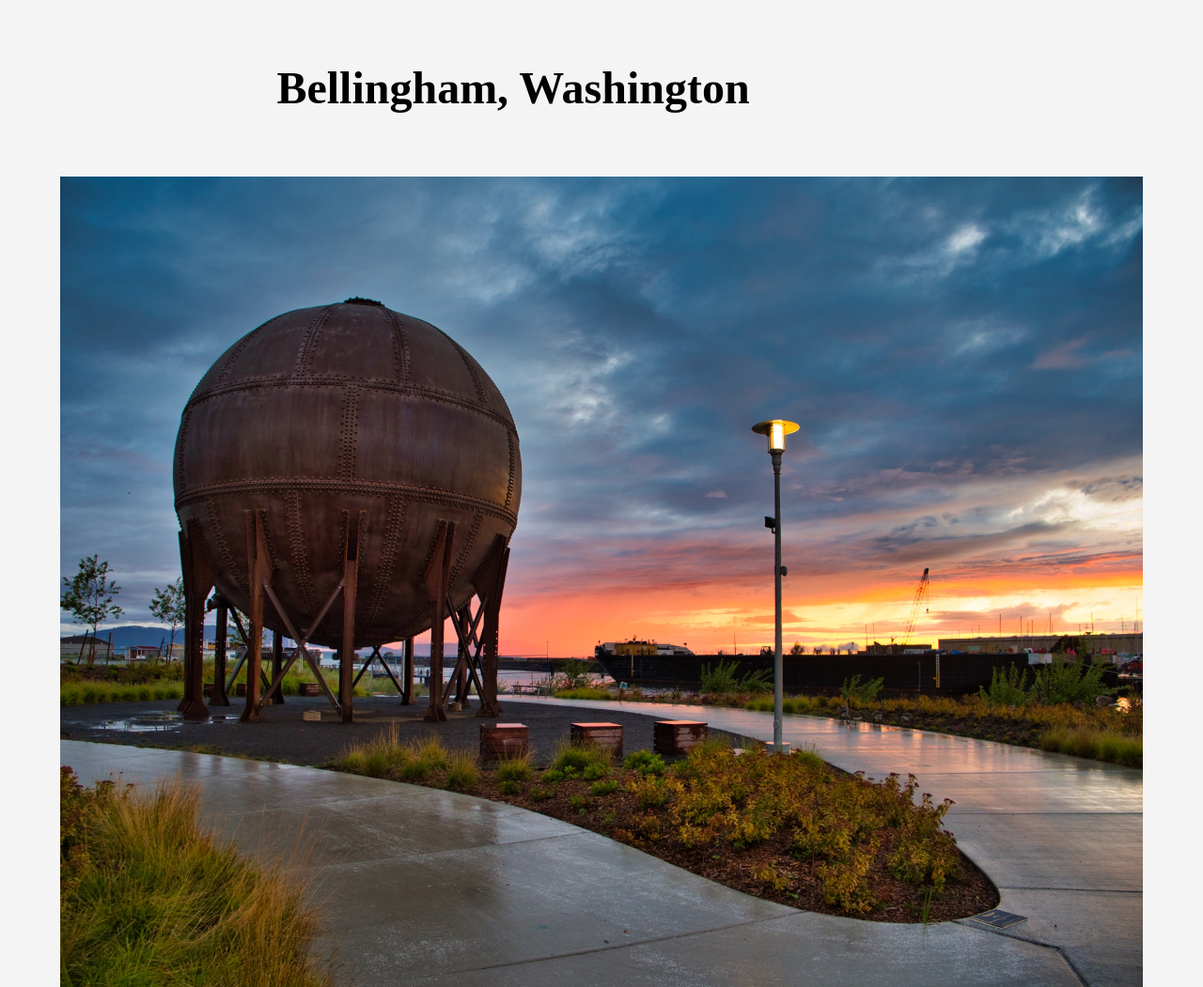
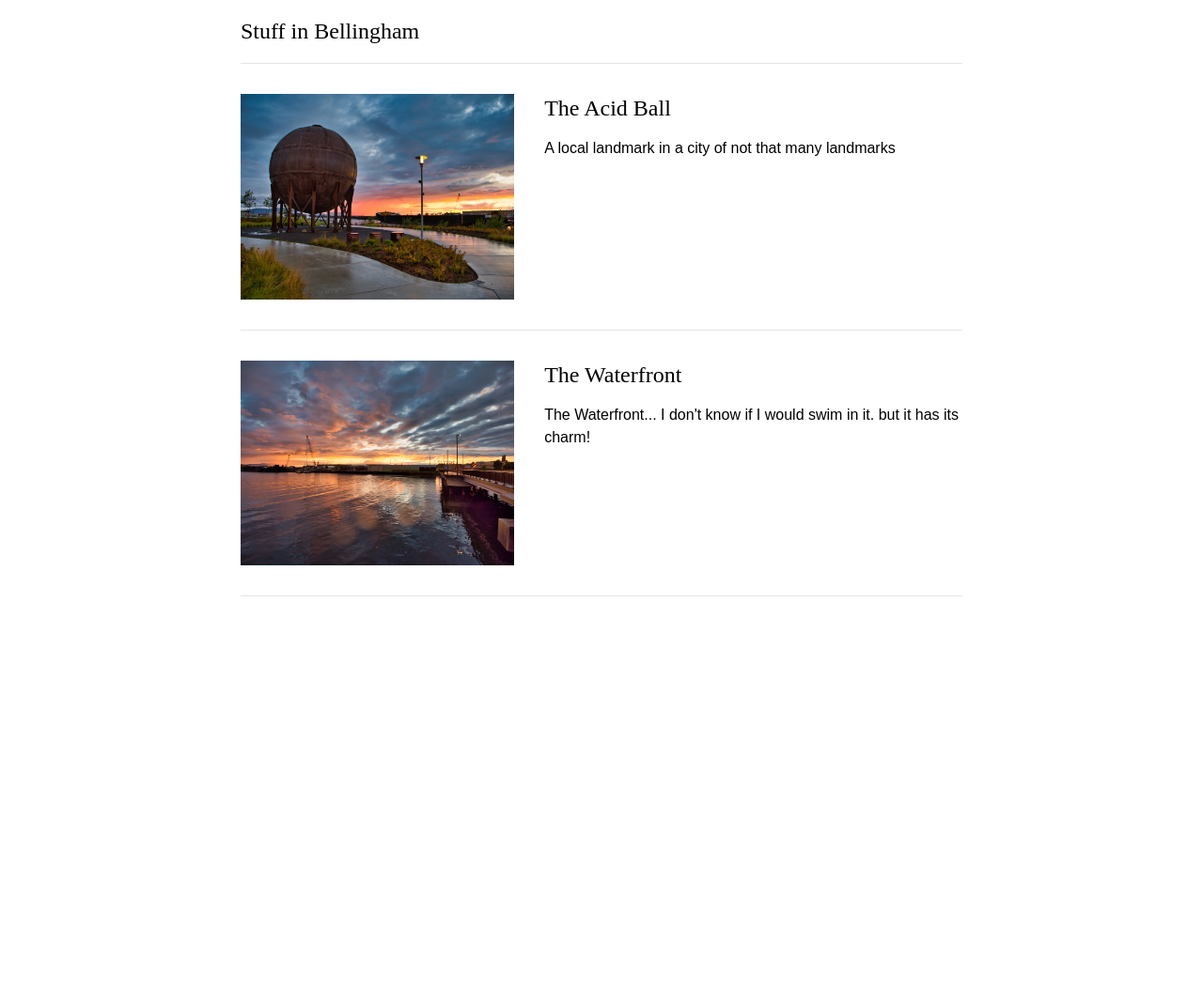
Before and after one commit to airbr/onefile, a plain HTML site: page index.html in a window 1280 px wide. Shown: the top 1051 px of the page at 94% size. After the commit the page ends 800 px from the top, so only its background shows below. Drawn offline with nearby package versions, Linux system fonts and the light colour scheme.

Commit message:
Ch-changes

```diff
--- a/index.html
+++ b/index.html
@@ -4,14 +4,40 @@
   <meta name="viewport" content="width=device-width, initial-scale=1">
   <link rel="stylesheet" href="https://unpkg.com/tachyons/css/tachyons.min.css">
     <body>
-      <main class="cf pa3 pa4-m pa5-l mw9 center bg-near-white">
-        <div class="fr w-100 w-80-l">
-          <h1 class="f2 f1-l lh-title mt0 mb4 mb5-ns">
-            Bellingham, Washington<br class="dn db-ns">
-          </h1>
-        </div>
-        <img src="junk/P1000882.jpeg" class="db" alt="Bellingham"/>
-        <img src="junk/P1000801.jpeg" class="db" alt="Bellingham"/>
-      </main>
+      <section class="mw7 center avenir">
+        <h2 class="baskerville fw3 ph3 ph0-l">Stuff in Bellingham</h2>
+        <article class="bt bb b--black-10">
+          <a class="db pv4 ph3 ph0-l no-underline black dim" href="#0">
+            <div class="flex flex-column flex-row-ns">
+              <div class="pr3-ns mb4 mb0-ns w-100 w-40-ns">
+                <img src="junk/P1000882.jpeg" class="db" alt="Photo of the Acid Ball.">
+              </div>
+              <div class="w-100 w-60-ns pl3-ns">
+                <h1 class="f3 fw1 baskerville mt0 lh-title">The Acid Ball</h1>
+                <p class="f6 f5-l lh-copy">
+                  A local landmark in a city of not that many landmarks
+                </p>
+                <!-- <p class="f6 lh-copy mv0">Photo by N Carnes</p> -->
+              </div>
+            </div>
+          </a>
+        </article>
+        <article class="bb b--black-10">
+          <a class="db pv4 ph3 ph0-l no-underline black dim" href="#0">
+            <div class="flex flex-column flex-row-ns">
+              <div class="pr3-ns mb4 mb0-ns w-100 w-40-ns">
+                <img src="junk/P1000801.jpeg" class="db" alt="Photo of the waterfront.">
+              </div>
+              <div class="w-100 w-60-ns pl3-ns">
+                <h1 class="f3 fw1 baskerville mt0 lh-title">The Waterfront</h1>
+                <p class="f6 f5-l lh-copy">
+                  The Waterfront... I don't know if I would swim in it. but it has its charm!
+                </p>
+                <!-- <p class="f6 lh-copy mv0">Photo by N Carnes</p> -->
+              </div>
+            </div>
+          </a>
+        </article>
+      </section>
     </body>
 </html>
```
Also changed, not shown: iterations/screenshot_2020-10-31-21:06.png (added), iterations/screenshot_2020-10-31-21:31.png (added).
